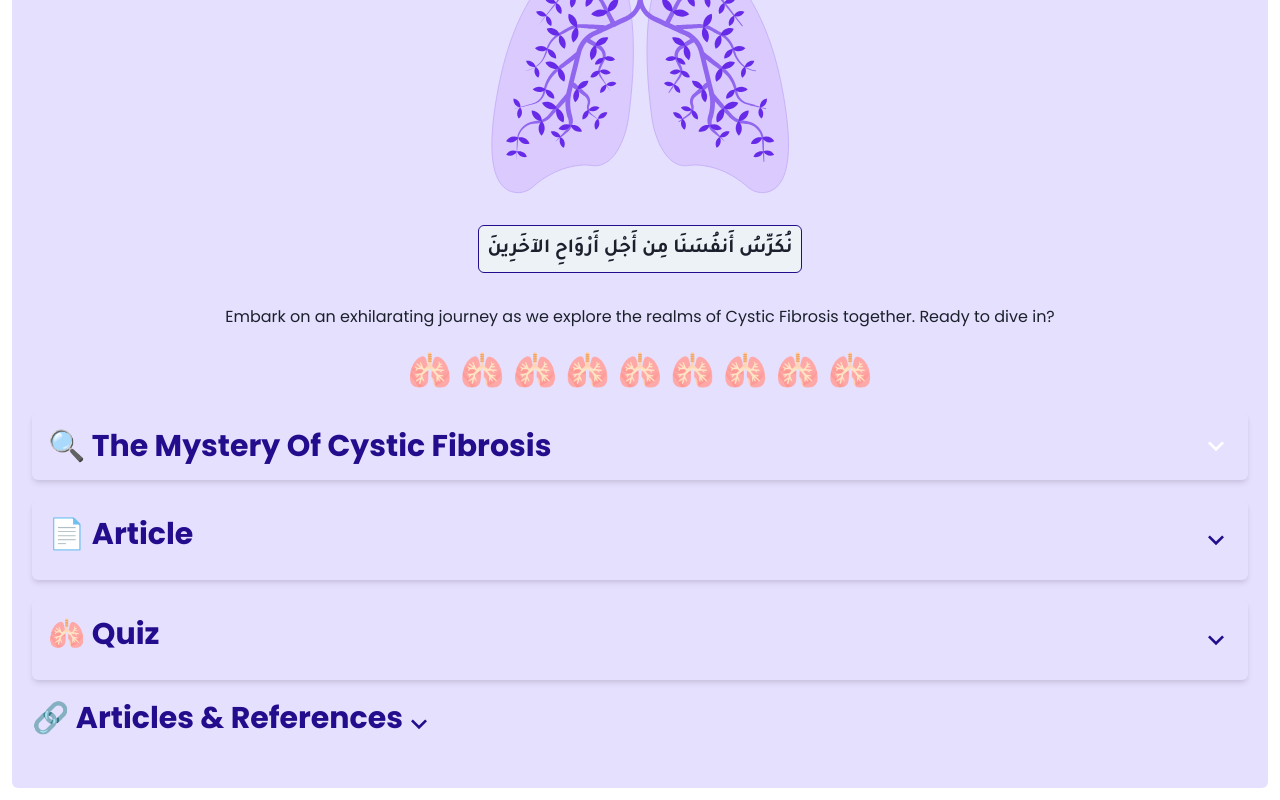
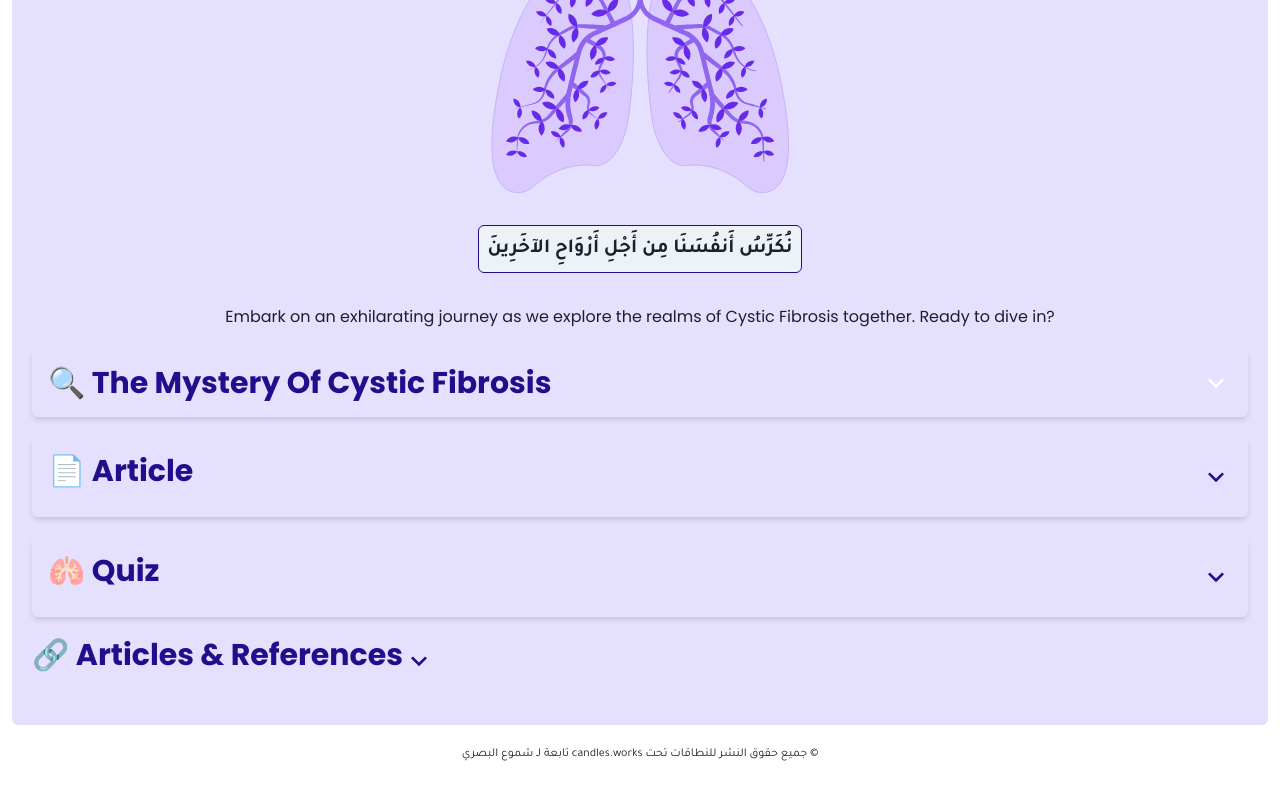
Before and after one commit to HadiAlMarzooq/airwaymanagment, a React (Create React App) app: page / in a window 1280 px wide. Shown: the part 235-1035 px from the top of the page. After the commit the page ends 998 px from the top, so only its background shows below. Built offline with nearby package versions, Linux system fonts and the light colour scheme.

Commit message:
Add InterestingFacts component and copyright notice

```diff
--- a/src/App.js
+++ b/src/App.js
@@ -1,4 +1,3 @@
-// Import necessary libraries
 import {
   ChakraProvider,
   Box,
@@ -8,6 +7,7 @@ import {
   extendTheme,
   Badge,
   Flex,
+  Link,
 } from "@chakra-ui/react";
 import { Player } from "@lottiefiles/react-lottie-player";
 import TipsSection from "./components/TipsSection";
@@ -122,11 +122,7 @@ function App() {
             Embark on an exhilarating journey as we explore the realms of Cystic
             Fibrosis together. Ready to dive in?
           </MotionText>
-
-          <Heading mb={5} color="primary.600" textAlign="center">
-            🫁 🫁 🫁 🫁 🫁 🫁 🫁 🫁 🫁
-          </Heading>
-            <InterestingFacts />
+          <InterestingFacts />
 
           <Box my={5}>
             <TipsSection />
@@ -140,6 +136,19 @@ function App() {
           </Box>
         </MotionBox>
       </Container>
+      <Flex
+        textAlign="center"
+        paddingTop="0.5rem"
+        alignItems="center"
+        justifyContent="center"
+      >
+        <Text fontSize="xs" fontFamily="arabic" style={{ direction: "rtl" }}>
+          © جميع حقوق النشر للنطاقات تحت candles.works تابعة لـ شموع البصري
+        </Text>
+        <Link href="https://github.com/HadiAlmarzooq" isExternal>
+          {/* <Icon as={FaGithub} mx={1} /> */}
+        </Link>
+      </Flex>
     </ChakraProvider>
   );
 }
```
